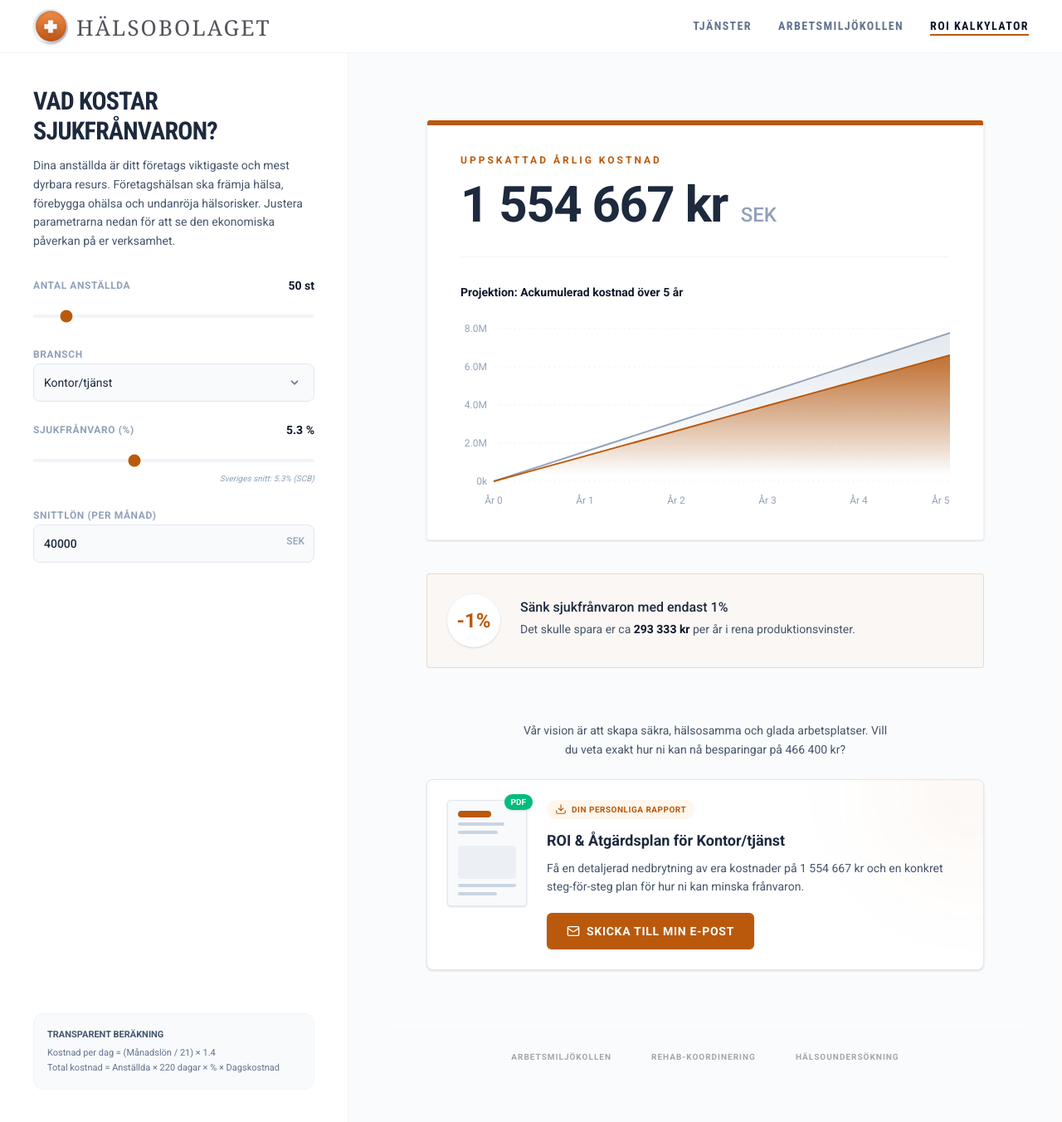
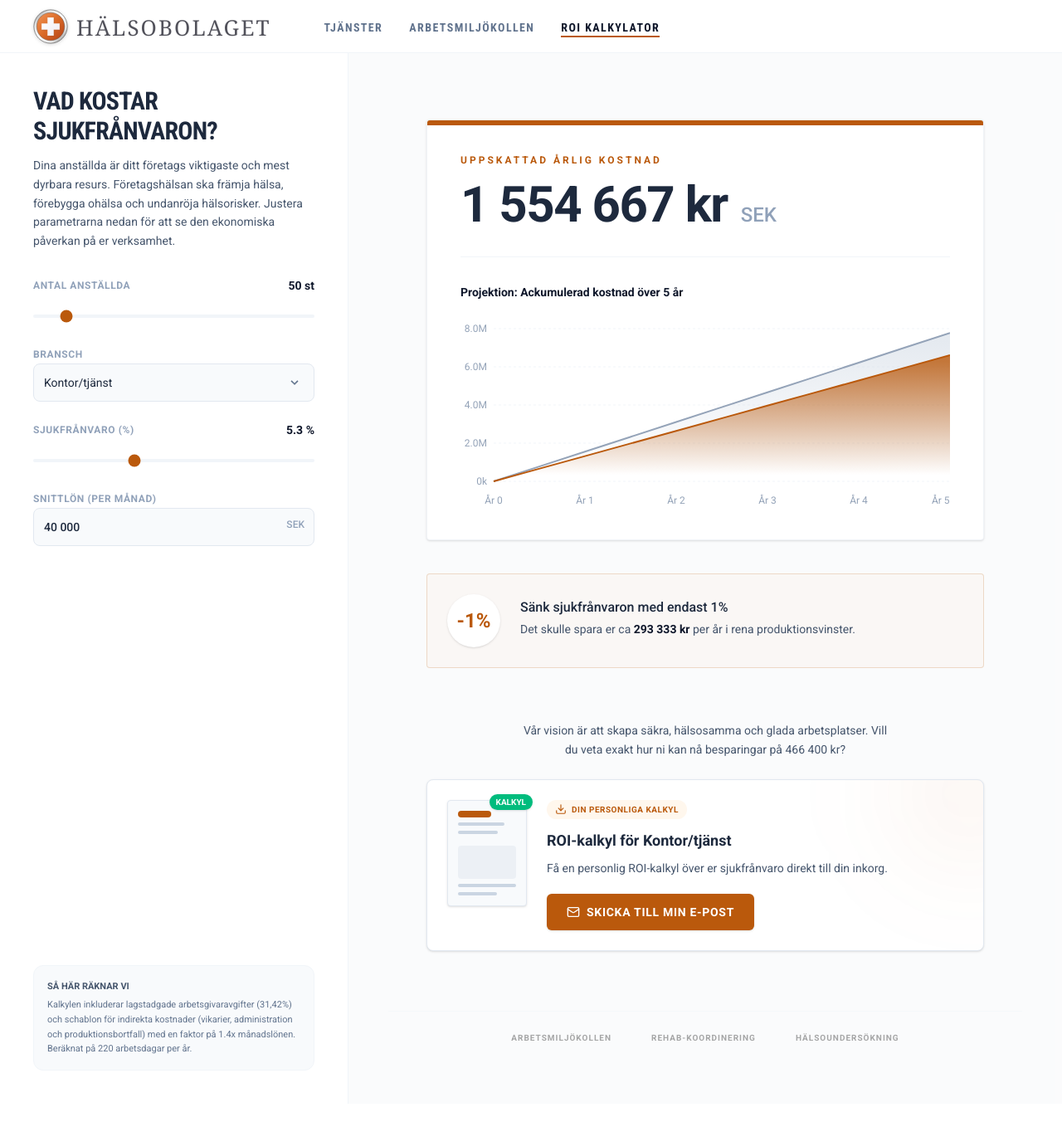
Before and after one commit to noeljoha101/ROI-Kalkylator-1, a React (Vite) app: page / in a window 1280 px wide. Shown: the whole page at 83% size. After the commit the page ends 1330 px from the top, so only its background shows below. Built offline with nearby package versions, Linux system fonts and the light colour scheme.

Commit message:
Add files via upload

```diff
--- a/api/send-roi.ts
+++ b/api/send-roi.ts
@@ -1,9 +1,84 @@
 import { Resend } from 'resend';
+import PDFDocument from 'pdfkit';
+
+// Hjälpfunktion för att generera en enkel PDF i minnet
+const generatePDF = (calcData: any, userName: string, companyText: string, formatCurrency: any): Promise<Buffer> => {
+  return new Promise((resolve, reject) => {
+    try {
+      const doc = new PDFDocument({ margin: 50 });
+      const buffers: Buffer[] = [];
+      doc.on('data', buffers.push.bind(buffers));
+      doc.on('end', () => resolve(Buffer.concat(buffers)));
+
+      doc.fontSize(24).fillColor('#0f172a').text('ROI Kalkyl - Sjukfrånvaro', { align: 'center' });
+      doc.moveDown(1);
+      doc.fontSize(14).fillColor('#334155').text(`Framtagen för ${userName}${companyText}`);
+      doc.moveDown(2);
+
+      doc.fontSize(16).fillColor('#0f172a').text('Er sammanställning', { underline: true });
+      doc.moveDown(0.5);
+
+      doc.fontSize(12).fillColor('#334155').text(`Antal anställda: ${calcData.employees}`);
+      doc.text(`Sjukfrånvaro: ${calcData.sickLeavePercent}%`);
+
+      doc.moveDown(1);
+      doc.fontSize(14).fillColor('#ef4444').text(`Total årlig kostnad: ${formatCurrency(calcData.calculatedAnnualCost)}`);
+
+      doc.moveDown(1);
+      doc.fontSize(16).fillColor('#15803d').text(`Potentiell årlig besparing: ${formatCurrency(calcData.savingsMin)} - ${formatCurrency(calcData.savingsMax)}`);
+
+      doc.moveDown(2);
+      doc.fontSize(10).fillColor('#64748b').text('Kalkylen inkluderar lagstadgade arbetsgivaravgifter (31,42%) och schablon för indirekta kostnader (vikarier, administration och produktionsbortfall) med en faktor på 1.4x månadslönen. Beräknat på 220 arbetsdagar per år.');
+
+      doc.end();
+    } catch (err) {
+      reject(err);
+    }
+  });
+};
+
+// Rate limiting cache (minne - skyddar mot snabbt spam på samma server-instans)
+const rateLimitCache = new Map<string, { count: number, timestamp: number }>();
+const RATE_LIMIT_MAX = 3; // Max antal mail per IP...
+const RATE_LIMIT_WINDOW_MS = 60 * 60 * 1000; // ...per timme
 
 export default async function handler(req: any, res: any) {
   // 1. Endast POST-anrop tillåts
   if (req.method !== 'POST') {
     return res.status(405).json({ error: 'Method not allowed' });
+  }
+
+  // 1b. Rate limiting check (Spamskydd Backend)
+  // På Vercel ligger besökarens riktiga IP ofta i x-forwarded-for
+  const forwardedFor = req.headers['x-forwarded-for'];
+  const ip = (Array.isArray(forwardedFor) ? forwardedFor[0] : forwardedFor?.split(',')[0])
+             || req.socket?.remoteAddress
+             || 'unknown';
+
+  const now = Date.now();
+
+  if (ip !== 'unknown') {
+    const userRateData = rateLimitCache.get(ip);
+    if (userRateData) {
+      if (now - userRateData.timestamp < RATE_LIMIT_WINDOW_MS) {
+        if (userRateData.count >= RATE_LIMIT_MAX) {
+          console.warn(`Spamskydd aktiverat: IP ${ip} har överskridit gränsen på ${RATE_LIMIT_MAX} mail per timme.`);
+          return res.status(429).json({ error: 'Du har skickat för många kalkylator-förfrågningar. Vänligen vänta ett tag innan du försöker igen.' });
+        }
+        userRateData.count++;
+      } else {
+        // Tidsfönstret har passerat, nollställ
+        rateLimitCache.set(ip, { count: 1, timestamp: now });
+      }
+    } else {
+      // Första gången denna IP syns
+      rateLimitCache.set(ip, { count: 1, timestamp: now });
+    }
+
+    // Rensa cachen ibland för att undvika minnesläckage om det kommer trafik från tusentals olika IP:n
+    if (rateLimitCache.size > 1000) {
+      rateLimitCache.clear();
+    }
   }
 
   // 2. Kontrollera API-nyckeln
@@ -28,13 +103,18 @@ export default async function handler(req: any, res: any) {
     const userName = firstName ? firstName.trim() : 'Kund';
     const companyText = company ? ` på ${company}` : '';
 
+    const clamp = (val: any, min: number, max: number) => {
+      const num = Number(val) || 0;
+      return Math.min(Math.max(num, min), max);
+    };
+
     const calcData = {
-      employees: calculatorData.employees || 0,
-      sickLeavePercent: calculatorData.sickLeavePercent || 0,
-      monthlySalary: calculatorData.monthlySalary || 0,
-      calculatedAnnualCost: calculatorData.calculatedAnnualCost || 0,
-      savingsMin: calculatorData.savingsMin || 0,
-      savingsMax: calculatorData.savingsMax || 0,
+      employees: clamp(calculatorData.employees, 1, 50000),
+      sickLeavePercent: clamp(calculatorData.sickLeavePercent, 0, 100),
+      monthlySalary: clamp(calculatorData.monthlySalary, 1, 1000000),
+      calculatedAnnualCost: clamp(calculatorData.calculatedAnnualCost, 0, 1000000000),
+      savingsMin: clamp(calculatorData.savingsMin, 0, 1000000000),
+      savingsMax: clamp(calculatorData.savingsMax, 0, 1000000000),
     };
 
     const formatCurrency = (val: number) =>
@@ -56,7 +136,7 @@ export default async function handler(req: any, res: any) {
         </div>
         <div style="padding: 40px 30px;">
           <p style="margin-top: 0; font-size: 16px;">Hej ${userName}!</p>
-          <p style="font-size: 16px;">Tack för att du använde vår kalkylator. Här är din sammanställning över sjukfrånvarons kostnader${companyText}.</p>
+          <p style="font-size: 16px;">Tack för att du använde vår kalkylator. Här är din sammanställning över sjukfrånvarons kostnader${companyText}. En formell PDF-rapport finns också bifogad i detta mail.</p>
 
           <div style="margin: 30px 0;">
             <h2 style="font-size: 18px; color: #1e293b; margin-bottom: 15px; padding-bottom: 10px; border-bottom: 1px solid #e2e8f0;">Ert resultat</h2>
@@ -104,12 +184,27 @@ export default async function handler(req: any, res: any) {
     </ul>
     `;
 
+    // Generera PDF-rapport
+    let pdfBuffer: Buffer | null = null;
+    try {
+      pdfBuffer = await generatePDF(calcData, userName, companyText, formatCurrency);
+    } catch (pdfErr) {
+      console.error('Kunde inte generera PDF:', pdfErr);
+      // Vi fortsätter ändå, mailet skickas utan bilaga om PDF:en misslyckas.
+    }
+
+    const attachments = pdfBuffer ? [{
+      filename: 'ROI_Kalkyl_Sjukfranvaro.pdf',
+      content: pdfBuffer,
+    }] : undefined;
+
     // 4. Skicka mail till kunden (Officiellt SDK-mönster)
     const userResult = await resend.emails.send({
       from: senderEmail,
       to: [email],
       subject: 'Din ROI-kalkyl för minskad sjukfrånvaro',
       html: customerHtml,
+      attachments,
     });
 
     // Kontrollera om Resend returnerade ett fel
@@ -127,6 +222,7 @@ export default async function handler(req: any, res: any) {
       to: [adminEmail],
       subject: `Nytt lead från kalkylatorn: ${company || email}`,
       html: adminHtml,
+      attachments,
     });
 
     if (adminResult.error) {
--- a/package.json
+++ b/package.json
@@ -12,11 +12,13 @@
   "dependencies": {
     "@google/genai": "^2.4.0",
     "@tailwindcss/vite": "^4.1.14",
+    "@types/pdfkit": "^0.17.6",
     "@vitejs/plugin-react": "^5.0.4",
     "dotenv": "^17.2.3",
     "express": "^4.21.2",
     "lucide-react": "^0.546.0",
     "motion": "^12.23.24",
+    "pdfkit": "^0.19.1",
     "react": "^19.0.1",
     "react-dom": "^19.0.1",
     "recharts": "^3.10.1",
--- a/src/App.tsx
+++ b/src/App.tsx
@@ -50,12 +50,15 @@ export default function App() {
   const [isModalOpen, setIsModalOpen] = useState(false);
   const [isSubmitted, setIsSubmitted] = useState(false);
   const [isSubmitting, setIsSubmitting] = useState(false);
+  const [formError, setFormError] = useState('');
   const [formData, setFormData] = useState({
     firstName: '',
     lastName: '',
     company: '',
     email: '',
-    phone: ''
+    phone: '',
+    website: '',
+    gdprConsent: false
   });
 
   // Update salary when industry changes, if the user hasn't heavily customized it (or just always update for simplicity)
@@ -84,12 +87,49 @@ export default function App() {
     'Efter åtgärder (-15%)': Math.round((totalAnnualCost - savingsMin) * i)
   }));
 
+  const handleEmployeesChange = (e: React.ChangeEvent<HTMLInputElement>) => {
+    let val = Number(e.target.value.replace(/\D/g, ''));
+    if (val > 50000) val = 50000;
+    setEmployees(val);
+  };
+
+  const handleSalaryChange = (e: React.ChangeEvent<HTMLInputElement>) => {
+    let val = Number(e.target.value.replace(/\D/g, ''));
+    if (val > 500000) val = 500000;
+    setMonthlySalary(val);
+  };
+
+  const handleSickLeaveChange = (e: React.ChangeEvent<HTMLInputElement>) => {
+    let val = Number(e.target.value);
+    if (val > 100) val = 100;
+    if (val < 0) val = 0;
+    setSickLeavePercent(val);
+  };
+
   const handleFormSubmit = async (e: React.FormEvent) => {
     e.preventDefault();
+
+    if (formData.website) {
+      setIsSubmitted(true);
+      return;
+    }
+
+    const freeEmailProviders = ['gmail.com', 'hotmail.com', 'yahoo.com', 'outlook.com', 'live.se', 'hotmail.se'];
+    const emailDomain = formData.email.split('@')[1]?.toLowerCase();
+    if (freeEmailProviders.includes(emailDomain)) {
+      setFormError('Vänligen använd din företags-e-postadress för att få rapporten.');
+      return;
+    }
+
     setIsSubmitting(true);
+    setFormError('');
 
     const payload = {
-      ...formData,
+      firstName: formData.firstName,
+      lastName: formData.lastName,
+      company: formData.company,
+      email: formData.email,
+      phone: formData.phone,
       calculatorData: {
         employees,
         industry,
@@ -120,6 +160,7 @@ export default function App() {
       setIsSubmitted(true);
     } catch (error) {
       console.error("Kunde inte skicka kalkylen:", error);
+      setFormError('Något gick fel. Kunde inte skicka kalkylen just nu, vänligen försök igen.');
     } finally {
       setIsSubmitting(false);
     }
@@ -129,28 +170,47 @@ export default function App() {
     <div className="flex flex-col min-h-screen bg-[#fdfdfd] overflow-hidden text-slate-800 font-sans selection:bg-[#BA590C]/20">
       {/* Header */}
       <nav className="h-16 flex items-center justify-between px-6 md:px-10 border-b border-slate-100 bg-white shrink-0">
+        <div className="flex items-center gap-12 md:gap-16">
           <a href="https://halsobolaget.se" target="_blank" rel="noopener noreferrer" className="flex items-center gap-2.5 hover:opacity-90 transition-opacity">
-          <div className="relative w-[42px] h-[42px] rounded-full bg-gradient-to-br from-slate-300 via-slate-100 to-slate-400 p-[2.5px] shadow-sm flex items-center justify-center shrink-0">
-            <div className="w-full h-full rounded-full bg-gradient-to-b from-[#EF8F4A] to-[#BE5314] flex items-center justify-center shadow-[inset_0_2px_4px_rgba(0,0,0,0.1)]">
-              <svg width="22" height="22" viewBox="0 0 24 24" fill="url(#crossGradient)" className="drop-shadow-sm">
+            <svg width="42" height="42" viewBox="0 0 100 100" xmlns="http://www.w3.org/2000/svg" className="shrink-0 drop-shadow-sm">
               <defs>
-                  <linearGradient id="crossGradient" x1="0" y1="0" x2="0" y2="1">
-                    <stop offset="0%" stopColor="#ffffff" />
-                    <stop offset="100%" stopColor="#f1f5f9" />
+                <linearGradient id="metalGradient" x1="0%" y1="0%" x2="100%" y2="100%">
+                  <stop offset="0%" stopColor="#7a7a7a"/>
+                  <stop offset="25%" stopColor="#e8e8e8"/>
+                  <stop offset="50%" stopColor="#ffffff"/>
+                  <stop offset="75%" stopColor="#e8e8e8"/>
+                  <stop offset="100%" stopColor="#5a5a5a"/>
                 </linearGradient>
+                <linearGradient id="orangeGradient" x1="0%" y1="0%" x2="100%" y2="100%">
+                  <stop offset="0%" stopColor="#f39556"/>
+                  <stop offset="50%" stopColor="#da6a28"/>
+                  <stop offset="100%" stopColor="#b33f15"/>
+                </linearGradient>
+                <linearGradient id="crossGradient" x1="0%" y1="0%" x2="100%" y2="100%">
+                  <stop offset="0%" stopColor="#ffffff"/>
+                  <stop offset="100%" stopColor="#f0ecf4"/>
+                </linearGradient>
+                <filter id="shadow" x="-10%" y="-10%" width="120%" height="120%">
+                  <feDropShadow dx="1" dy="1" stdDeviation="1.5" floodColor="#8a3711" floodOpacity="0.6"/>
+                </filter>
               </defs>
-                <path d="M9 4 H15 V9 H20 V15 H15 V20 H9 V15 H4 V9 H9 Z" stroke="#ffffff" strokeWidth="0.5" strokeLinejoin="round" />
+              <circle cx="50" cy="50" r="48" fill="url(#metalGradient)" stroke="#555" strokeWidth="1.5"/>
+              <circle cx="50" cy="50" r="40" fill="url(#orangeGradient)" stroke="#444" strokeWidth="1"/>
+              <path d="M 41 24 H 59 V 41 H 76 V 59 H 59 V 76 H 41 V 59 H 24 V 41 H 41 Z"
+                    fill="url(#crossGradient)"
+                    filter="url(#shadow)"
+                    stroke="#eab28a"
+                    strokeWidth="0.5"/>
             </svg>
-            </div>
-          </div>
             <span className="font-serif text-[26px] tracking-[0.08em] text-[#52525B] mt-1">
               HÄLSOBOLAGET
             </span>
           </a>
-        <div className="hidden md:flex gap-8 text-sm font-condensed font-bold text-slate-500 uppercase tracking-widest">
+          <div className="hidden md:flex gap-8 text-sm font-condensed font-bold text-slate-500 uppercase tracking-widest mt-1">
             <a href="https://halsobolaget.se" target="_blank" rel="noopener noreferrer" className="hover:text-[#BA590C] transition-colors">Tjänster</a>
-          <a href="https://halsobolaget.se" target="_blank" rel="noopener noreferrer" className="hover:text-[#BA590C] transition-colors">Arbetsmiljökollen</a>
+            <a href="https://halsobolaget.se/arbetsplatsen/riskbedomning-och-handlingsplaner/arbetsmiljokollen/" target="_blank" rel="noopener noreferrer" className="hover:text-[#BA590C] transition-colors">Arbetsmiljökollen</a>
             <span className="text-slate-900 border-b-2 border-[#BA590C]">ROI Kalkylator</span>
+          </div>
         </div>
         <a
           href="#result"
@@ -182,7 +242,7 @@ export default function App() {
                 min="1"
                 max="500"
                 value={employees}
-                onChange={(e) => setEmployees(Number(e.target.value))}
+                onChange={handleEmployeesChange}
                 className="w-full h-1 bg-slate-100 accent-[#BA590C] appearance-none cursor-pointer rounded-full"
               />
             </div>
@@ -220,10 +280,9 @@ export default function App() {
                 max="15"
                 step="0.1"
                 value={sickLeavePercent}
-                onChange={(e) => setSickLeavePercent(Number(e.target.value))}
+                onChange={handleSickLeaveChange}
                 className="w-full h-1 bg-slate-100 accent-[#BA590C] appearance-none cursor-pointer rounded-full"
               />
-              <p className="text-[10px] text-slate-400 italic text-right">Sveriges snitt: 5.3% (SCB)</p>
             </div>
 
             {/* Snittlön */}
@@ -231,9 +290,9 @@ export default function App() {
               <label className="text-xs font-bold uppercase tracking-wider text-slate-400">Snittlön (per månad)</label>
               <div className="relative">
                 <input
-                  type="number"
-                  value={monthlySalary}
-                  onChange={(e) => setMonthlySalary(Number(e.target.value))}
+                  type="text"
+                  value={monthlySalary.toString().replace(/\B(?=(\d{3})+(?!\d))/g, " ")}
+                  onChange={handleSalaryChange}
                   className="w-full p-3 bg-slate-50 border border-slate-200 rounded-lg text-sm font-medium focus:outline-none focus:ring-2 focus:ring-[#BA590C]/20 pr-12"
                 />
                 <span className="absolute right-3 top-3 text-slate-400 text-xs font-medium">SEK</span>
@@ -243,10 +302,8 @@ export default function App() {
 
           <div className="mt-auto p-4 bg-slate-50 rounded-xl border border-slate-100 hidden md:block">
             <p className="text-[11px] leading-relaxed text-slate-500">
-              <span className="font-bold block mb-1 text-slate-600">TRANSPARENT BERÄKNING</span>
-              Kostnad per dag = (Månadslön / 21) × 1.4
-              <br />
-              Total kostnad = Anställda × 220 dagar × % × Dagskostnad
+              <span className="font-bold block mb-1 text-slate-600">SÅ HÄR RÄKNAR VI</span>
+              Kalkylen inkluderar lagstadgade arbetsgivaravgifter (31,42%) och schablon för indirekta kostnader (vikarier, administration och produktionsbortfall) med en faktor på 1.4x månadslönen. Beräknat på 220 arbetsdagar per år.
             </p>
           </div>
         </section>
@@ -323,7 +380,7 @@ export default function App() {
                 <div className="flex flex-col sm:flex-row items-center sm:items-start gap-6 relative z-10 text-center sm:text-left">
                   <div className="w-24 h-32 bg-slate-50 border border-slate-200 rounded-sm shadow-sm flex flex-col justify-between p-3 shrink-0 group-hover:-translate-y-1 transition-transform relative">
                     <div className="absolute -top-2 -right-2 bg-emerald-500 text-white text-[10px] font-bold px-2 py-0.5 rounded-full shadow-sm">
-                      PDF
+                      KALKYL
                     </div>
                     <div className="space-y-1.5">
                       <div className="h-2 w-10 bg-[#BA590C] rounded-full"></div>
@@ -339,11 +396,11 @@ export default function App() {
                   <div className="flex-1">
                     <span className="inline-flex items-center gap-1.5 px-2.5 py-1 rounded-full bg-orange-50 text-[#BA590C] text-[10px] font-bold uppercase tracking-wider mb-3">
                       <Download className="w-3.5 h-3.5" />
-                      Din personliga rapport
+                      Din personliga kalkyl
                     </span>
-                    <h4 className="text-lg font-bold text-slate-800 mb-2 group-hover:text-[#BA590C] transition-colors">ROI & Åtgärdsplan för {industry}</h4>
+                    <h4 className="text-lg font-bold text-slate-800 mb-2 group-hover:text-[#BA590C] transition-colors">ROI-kalkyl för {industry}</h4>
                     <p className="text-sm text-slate-600 mb-5 leading-relaxed">
-                      Få en detaljerad nedbrytning av era kostnader på {formatCurrency(totalAnnualCost)} och en konkret steg-för-steg plan för hur ni kan minska frånvaron.
+                      Få en personlig ROI-kalkyl över er sjukfrånvaro direkt till din inkorg.
                     </p>
                     <button className="w-full sm:w-auto bg-[#BA590C] text-white px-6 py-3 rounded-md font-bold text-sm uppercase tracking-wider hover:bg-[#994708] transition-colors flex items-center justify-center gap-2 shadow-sm">
                       <Mail className="w-4 h-4" />
@@ -394,9 +451,9 @@ export default function App() {
                 <div className="w-12 h-12 bg-[#FAF7F5] rounded-full flex items-center justify-center mb-4">
                   <Download className="w-6 h-6 text-[#BA590C]" />
                 </div>
-                <h3 className="text-2xl font-condensed font-bold text-slate-800 mb-2 uppercase tracking-tight">Få er skräddarsydda ROI-rapport</h3>
+                <h3 className="text-2xl font-condensed font-bold text-slate-800 mb-2 uppercase tracking-tight">Få er skräddarsydda ROI-kalkyl</h3>
                 <p className="text-slate-600 mb-6 text-sm">
-                  Fyll i dina uppgifter så skickar vi er detaljerade kostnadskalkyl som en PDF till din e-post, och visar hur ni kan sänka kostnaderna.
+                  Fyll i dina uppgifter så skickar vi er personliga ROI-kalkyl över sjukfrånvaron direkt till din inkorg.
                 </p>
 
                 <form onSubmit={handleFormSubmit} className="space-y-4">
@@ -452,15 +509,48 @@ export default function App() {
                     />
                   </div>
 
+                  {/* Honeypot field (hidden) */}
+                  <div className="sr-only" aria-hidden="true">
+                    <label>Website</label>
+                    <input
+                      type="text"
+                      name="website"
+                      tabIndex={-1}
+                      autoComplete="off"
+                      value={formData.website}
+                      onChange={e => setFormData({...formData, website: e.target.value})}
+                    />
+                  </div>
+
+                  <div className="flex items-start gap-3 mt-4 mb-2">
+                    <input
+                      type="checkbox"
+                      id="gdpr"
+                      required
+                      checked={formData.gdprConsent}
+                      onChange={e => setFormData({...formData, gdprConsent: e.target.checked})}
+                      className="mt-1 w-4 h-4 text-[#BA590C] bg-white border-slate-300 rounded focus:ring-[#BA590C]"
+                    />
+                    <label htmlFor="gdpr" className="text-xs text-slate-600 leading-relaxed">
+                      Jag godkänner att mina uppgifter lagras för att kunna skicka rapporten och kontakta mig, i enlighet med integritetspolicyn.
+                    </label>
+                  </div>
+
+                  {formError && (
+                    <div className="p-3 bg-red-50 border border-red-200 text-red-700 text-sm rounded-md my-2">
+                      {formError}
+                    </div>
+                  )}
+
                   <button
                     type="submit"
                     disabled={isSubmitting}
-                    className="w-full bg-[#BA590C] hover:bg-[#994708] disabled:opacity-70 text-white font-bold tracking-wider uppercase py-4 px-6 rounded-md shadow-md transition-colors mt-4 flex items-center justify-center gap-2"
+                    className="w-full bg-[#BA590C] hover:bg-[#994708] disabled:opacity-70 text-white font-bold tracking-wider uppercase py-4 px-6 rounded-md shadow-md transition-colors mt-4 flex items-center justify-center gap-2 disabled:cursor-not-allowed"
                   >
                     {isSubmitting ? (
                       <>
                         <Loader2 className="w-5 h-5 animate-spin" />
-                        Skickar rapport...
+                        Skickar...
                       </>
                     ) : (
                       <>
@@ -477,15 +567,23 @@ export default function App() {
             ) : (
               <div className="py-8 flex flex-col items-center text-center">
                 <div className="w-16 h-16 bg-[#FAF7F5] rounded-full flex items-center justify-center mb-4">
-                  <CheckCircle2 className="w-8 h-8 text-[#BA590C]" />
+                  <CheckCircle2 className="w-8 h-8 text-[#15803d]" />
                 </div>
-                <h3 className="text-2xl font-condensed font-bold text-slate-800 mb-2 uppercase tracking-tight">Rapporten är skickad!</h3>
+                <h3 className="text-2xl font-condensed font-bold text-slate-800 mb-2 uppercase tracking-tight">Tack!</h3>
                 <p className="text-slate-600 mb-6">
-                  Er detaljerade ROI-kalkyl är på väg till din inkorg. Håll utkik efter ett mail från oss.
+                  Din kalkyl är skickad till din e-post.
                 </p>
+                <a
+                  href="https://halsobolaget.se/om-halsobolaget/kontakt/"
+                  target="_blank"
+                  rel="noopener noreferrer"
+                  className="w-full bg-[#BA590C] hover:bg-[#994708] text-white font-bold tracking-wider uppercase py-4 px-6 rounded-md shadow-md transition-colors mb-4 block"
+                >
+                  Boka 15 min gratis rådgivning
+                </a>
                 <button
                   onClick={() => setIsModalOpen(false)}
-                  className="text-[#BA590C] font-bold tracking-wider uppercase hover:text-[#994708]"
+                  className="text-slate-400 text-sm font-bold tracking-wider uppercase hover:text-slate-600"
                 >
                   Stäng fönstret
                 </button>
```
Also changed, not shown: 1 other file (tests, documents, lock files or other folders). Lines whose indentation alone changed are shown as unchanged.
